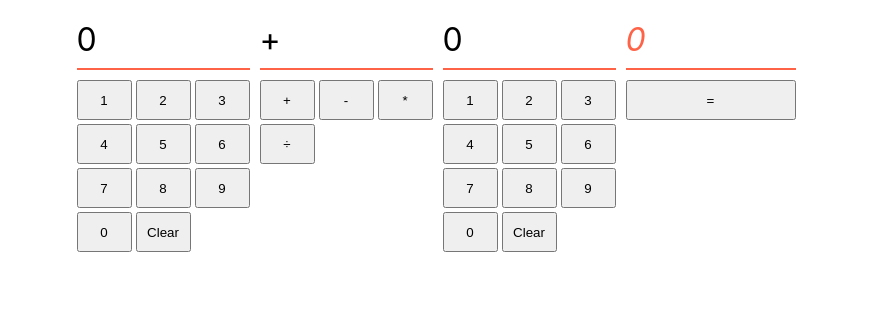
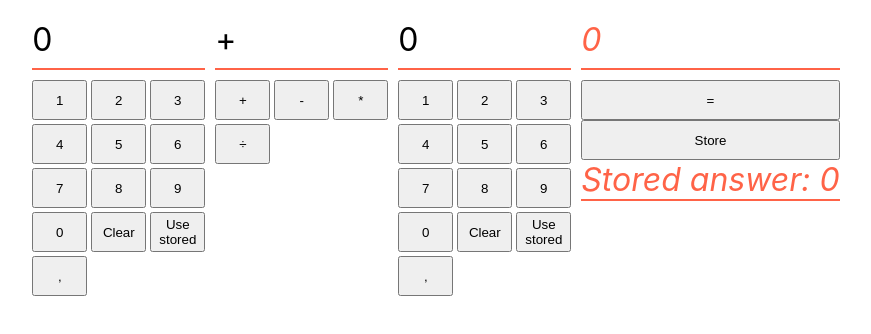
Before and after one commit to boolean-uk/react-state-calculator, a React (Vite) app: page / in a window 1280 px wide. Shown: the top 334 px of the page, without its empty margins (204-1075 px from the left). Built offline with nearby package versions, Linux system fonts and the light colour scheme.

Commit message:
Extension 1 and 2 done

```diff
--- a/src/App.jsx
+++ b/src/App.jsx
@@ -6,13 +6,22 @@ function App() {
   const [field2, setField2] = useState('+')
   const [field3, setField3] = useState(0)
   const [field4, setField4] = useState(0)
+  const [stored, setStored] = useState(0)
 
   const handleClick1 = (event) =>{
     if (event.target.tagName === 'BUTTON') {
+      //Parse the field so we can check if it is a zero
+      const parsed1 = parseFloat(field1)
       if(event.target.innerText === 'Clear') {
         setField1(0)
-      }else{
+      }else if(event.target.innerText === 'Use stored'){
+        setField1(parseFloat(stored))
+      }else if(parsed1 === 0){
+        //If it is 0 set it to a new number
         setField1(event.target.innerText)
+      }else if(parsed1 !== 0){
+        //If it is not 0, append the number
+        setField1(parsed1+event.target.innerText)
       }
 
     }
@@ -26,17 +35,25 @@ function App() {
 
   const handleClick3 = (event) =>{
     if (event.target.tagName === 'BUTTON') {
+      const parsed3 = parseFloat(field3)
       if(event.target.innerText === 'Clear') {
         setField3(0)
-      }else{
+      }else if(event.target.innerText === 'Use stored'){
+        setField3(parseFloat(stored))
+      }else if(parsed3 === 0){
+        //If it is 0 set it to a new number
         setField3(event.target.innerText)
+      }else if(parsed3 !== 0){
+        //If it is not 0, append the number
+        setField3(parsed3+event.target.innerText)
       }
-
     }
   }
 
   const handleClick4 = (event) =>{
     if (event.target.tagName === 'BUTTON') {
+      //Handle answer
+      if(event.target.innerText === '=') {
         let answer = 0
         const parsed1 = parseFloat(field1)
         const parsed3 = parseFloat(field3)
@@ -50,6 +67,10 @@ function App() {
           answer = parsed1*parsed3
         }
         setField4(answer)
+
+      } else if(event.target.innerText === 'Store'){
+        setStored(field4)
+      }
   }
   }
 
@@ -70,6 +91,8 @@ function App() {
           <button>9</button>
           <button>0</button>
           <button>Clear</button>
+          <button>Use stored</button>
+          <button>,</button>
         </div>
       </div>
 
@@ -97,12 +120,16 @@ function App() {
           <button>9</button>
           <button>0</button>
           <button>Clear</button>
+          <button>Use stored</button>
+          <button>,</button>
         </div>
       </div>
       <div className="panel answer" onClick={handleClick4}>
         <p>{field4}</p>
         <div>
           <button>=</button>
+          <button>Store</button>
+          <p>Stored answer: {stored}</p>
         </div>
       </div>
     </div>
```
Lines whose indentation alone changed are shown as unchanged.
